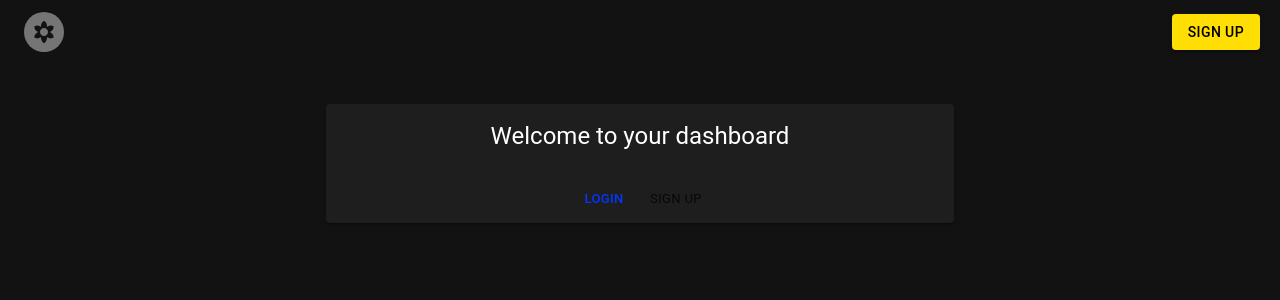
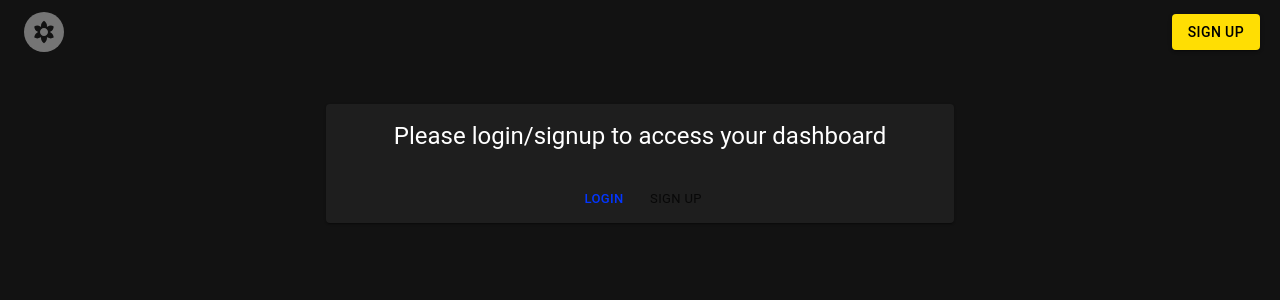
Before and after one commit to FyreSoftware/Fyreactyl-v2, a Next.js app in the folder apps/client/: page / in a window 1280 px wide. Shown: the top 300 px of the page. Built offline with nearby package versions, Linux system fonts and the light colour scheme; a small style sheet from the web is missing; a web font is replaced by a local one.

Commit message:
Redirect changes

```diff
--- a/apps/client/pages/index.tsx
+++ b/apps/client/pages/index.tsx
@@ -6,9 +6,12 @@ import Button from "@mui/material/Button";
 import Typography from "@mui/material/Typography";
 import Grid from "@mui/material/Grid";
 import Link from "next/link";
-import withAuth from "../lib/withAuth";
-
-function Index() {
+import withAuth, { IProps } from "../lib/withAuth";
+import Router from "next/router";
+function Index(props: IProps) {
+  if (props.user) {
+    return Router.push("/dashboard");
+  }
   return (
     <div>
       <Grid
@@ -19,13 +22,20 @@ function Index() {
       >
         <Grid item xs={12} md={6}>
           <Card>
-              <CardContent>
-                <Typography style={{ textAlign: "center"}} gutterBottom variant="h5" component="h2">
-                  Welcome to your dashboard
-                </Typography>
-              </CardContent>
-            <CardActions style={{ justifyContent: "center", justifyItems: "center"}}>
-              <Button size="small" color="secondary" href="/login">
+            <CardContent>
+              <Typography
+                style={{ textAlign: "center" }}
+                gutterBottom
+                variant="h5"
+                component="h2"
+              >
+                Please login/signup to access your dashboard
+              </Typography>
+            </CardContent>
+            <CardActions
+              style={{ justifyContent: "center", justifyItems: "center" }}
+            >
+              <Button size="small" color="secondary" href="/auth/login">
                 Login
               </Button>
               <Button size="small" color="secondary">
```
